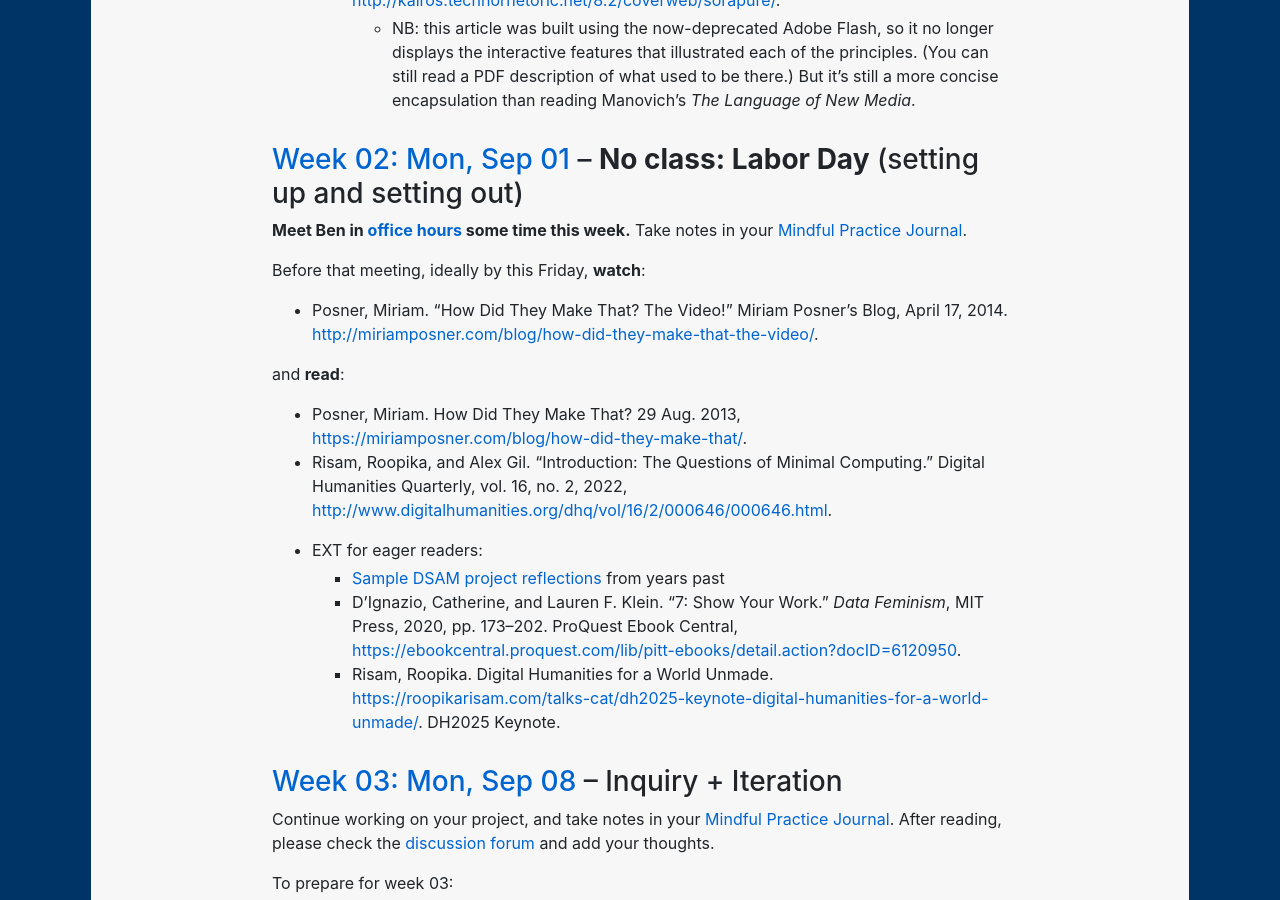
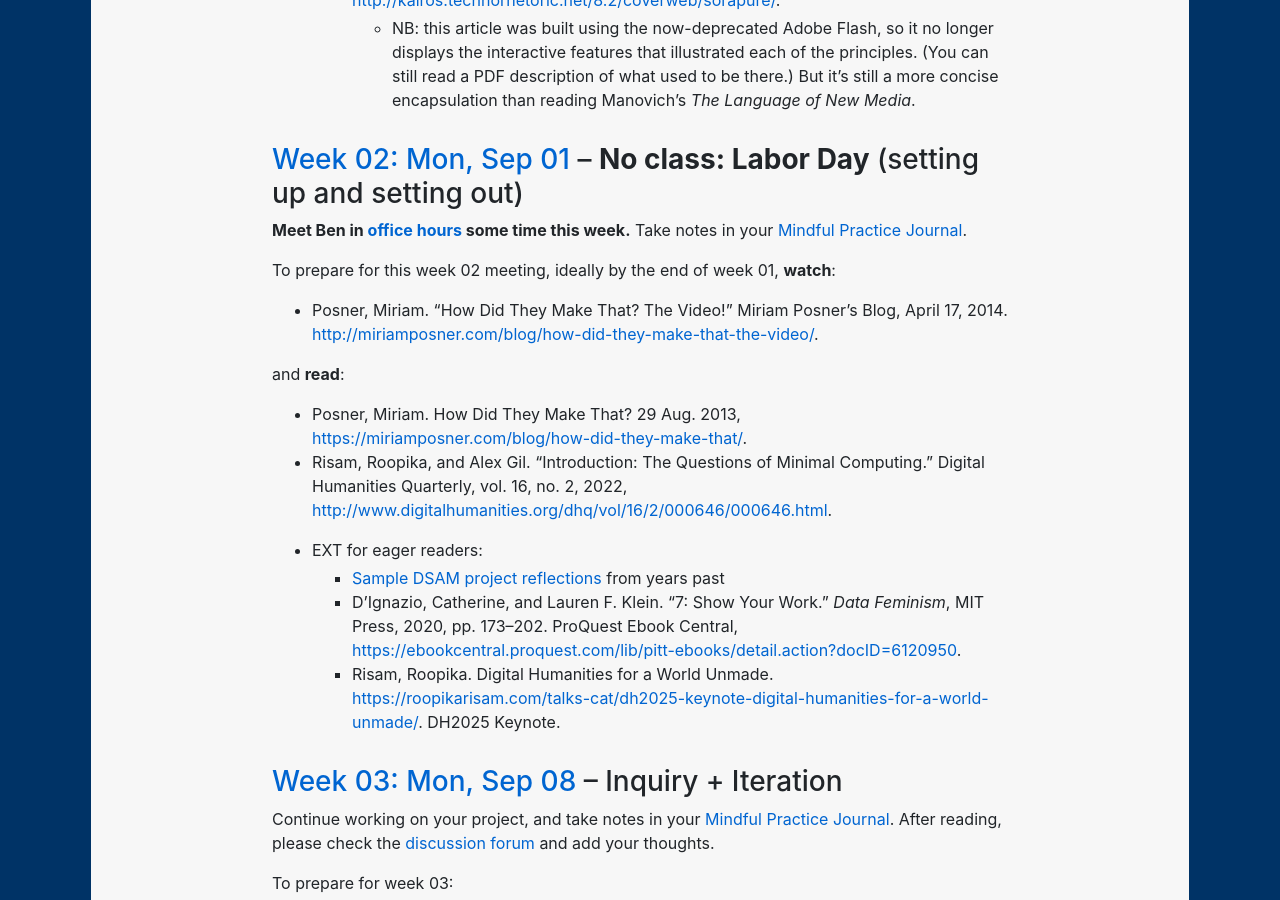
Before and after one commit to benmiller314/dsam2025fall, a Jekyll site: the page built from schedule.md, in a window 1280 px wide and 900 px high, scrolled down 2186 px. Built offline with Jekyll 4.4.1, drawn with Linux system fonts in a browser that asks for light colours; our own code applies the rules of GitHub Pages for plain Markdown files.

Commit message:
clarify timing for week 02 prep

```diff
--- a/schedule.md
+++ b/schedule.md
@@ -83,7 +83,7 @@ For next time: **Schedule a meeting with Ben** for some time next week (that isn
 
 **Meet Ben in [office hours](office) some time this week.** Take notes in your [Mindful Practice Journal](projects.md).
 
-Before that meeting, ideally by this Friday, **watch**:
+To prepare for this week 02 meeting, ideally by the end of week 01, **watch**:
 * Posner, Miriam. “How Did They Make That? The Video!” Miriam Posner's Blog, April 17, 2014. <a href="http://miriamposner.com/blog/how-did-they-make-that-the-video/">http://miriamposner.com/blog/how-did-they-make-that-the-video/</a>.
 
 and **read**:
```
